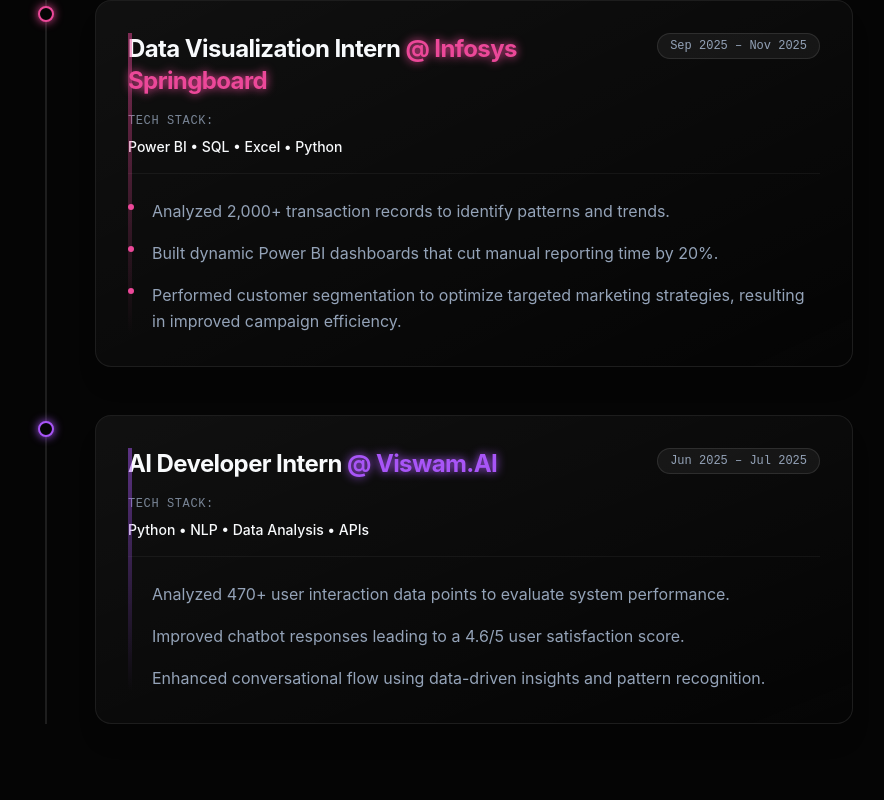
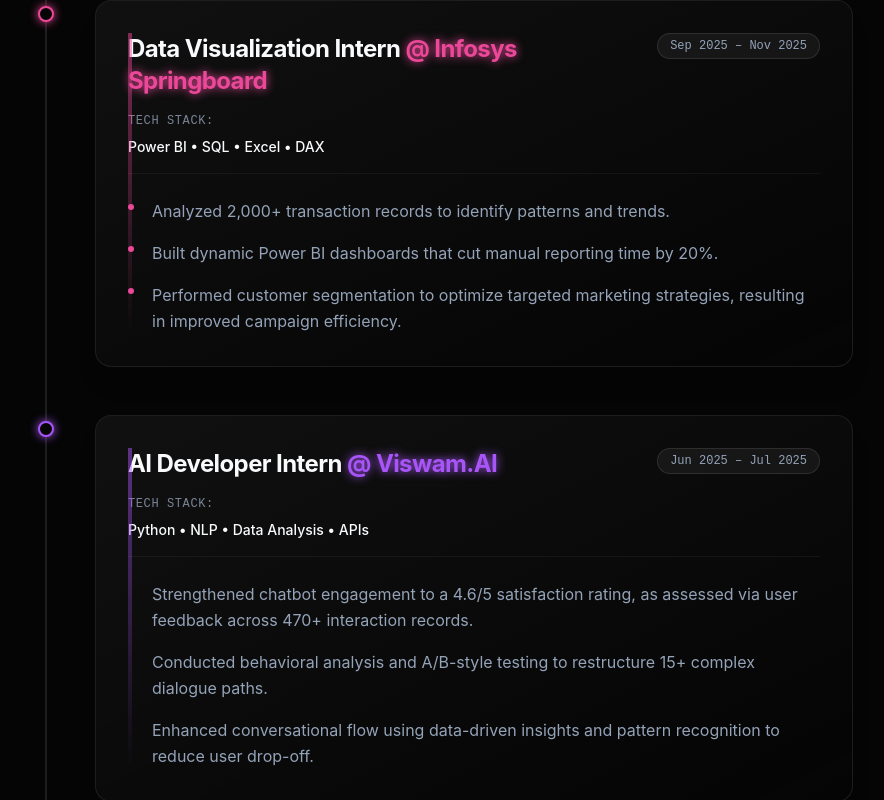
Before and after one commit to poojakumaricodex/portfolio, a React app: page / in a window 1280 px wide. Shown: the part 1900-2700 px from the top of the page, without its empty margins (203-1087 px from the left). Built offline with nearby package versions, Linux system fonts and the light colour scheme; the HTML template or start-up script is replaced by a standard one.

Commit message:
Update Experience.jsx

```diff
--- a/src/components/Experience.jsx
+++ b/src/components/Experience.jsx
@@ -8,7 +8,7 @@
       company: 'Infosys Springboard',
       role: 'Data Visualization Intern',
       period: 'Sep 2025 – Nov 2025',
-      tech: ['Power BI', 'SQL', 'Excel', 'Python'],
+      tech: ['Power BI', 'SQL', 'Excel', 'DAX'],
       points: [
         'Analyzed 2,000+ transaction records to identify patterns and trends.',
         'Built dynamic Power BI dashboards that cut manual reporting time by 20%.',
@@ -22,9 +22,9 @@
       period: 'Jun 2025 – Jul 2025',
       tech: ['Python', 'NLP', 'Data Analysis', 'APIs'],
       points: [
-        'Analyzed 470+ user interaction data points to evaluate system performance.',
-        'Improved chatbot responses leading to a 4.6/5 user satisfaction score.',
-        'Enhanced conversational flow using data-driven insights and pattern recognition.',
+        'Strengthened chatbot engagement to a 4.6/5 satisfaction rating, as assessed via user feedback across 470+ interaction records.',
+        'Conducted behavioral analysis and A/B-style testing to restructure 15+ complex dialogue paths.',
+        'Enhanced conversational flow using data-driven insights and pattern recognition to reduce user drop-off.',
       ],
       color: 'purple'
     }
```
